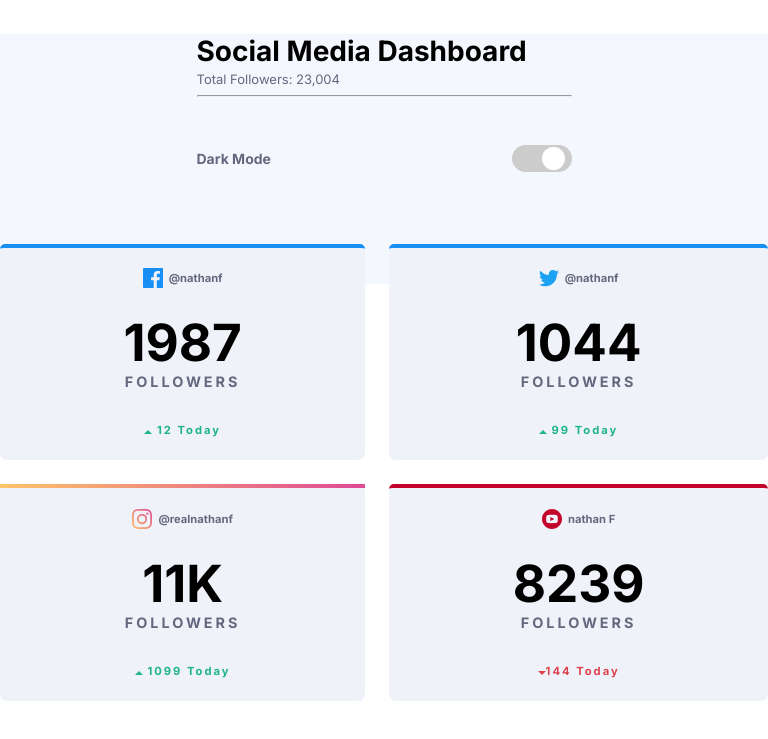
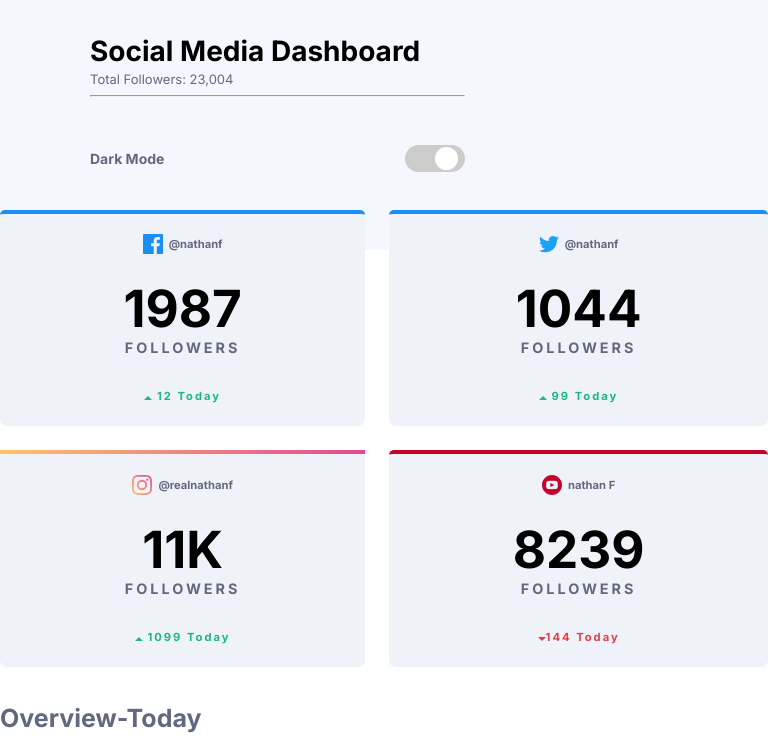
Before and after one commit to puredev55/social-media-dashboard-with-theme-switcher-master, a plain HTML site: page index.html in a window 768 px wide. Shown: the top 739 px of the page. Drawn offline with Linux system fonts and the light colour scheme.

Commit message:
Add files via upload

```diff
--- a/index.js
+++ b/index.js
@@ -1,4 +1,4 @@
-var checkbox = document.getElementById("ChangeTheme"); //get the checkbox to a variable
+var checkbox = document.getElementById("ChangeTheme");
 
 
 if (sessionStorage.getItem("mode") == "dark") {
--- a/main.css
+++ b/main.css
@@ -332,15 +332,17 @@ body.dark-mode{
 
 @media only screen and (max-width: 480px){
 
-  .nav{
+ .nav{
     max-width: 480px;
     border-radius: 0 0 10% 10%;
-  }
-  .navbar{
-    display: block;
+
+}
+ .navbar{
+    display: inline-block;
     max-width: 375px;
+   margin-left:30px
 }
-.navbar h1{
+ .navbar h1{
   margin: 34px 0 3px 0;
   color: var(--VeryDarkBlue);
   font-family: var(--font);
@@ -389,14 +391,19 @@ main{
 }
 
 @media only screen  and (min-width: 481px) and (max-width: 768px){
+  .nav{
+    max-width: 768px;
+    border-radius: 0 0 10% 10%;
+}
+  .navbar{
+    display: inline-block;
+    max-width: 375px;
+    margin-left: 90px;
 
-  .navbar{
-    display: block;
-    max-width: 375px;
 }
 hr{
   display: block;
-  max-width: 375px;
+  max-width: 400px;
 }
   .grid-top{
     display: grid;
```
